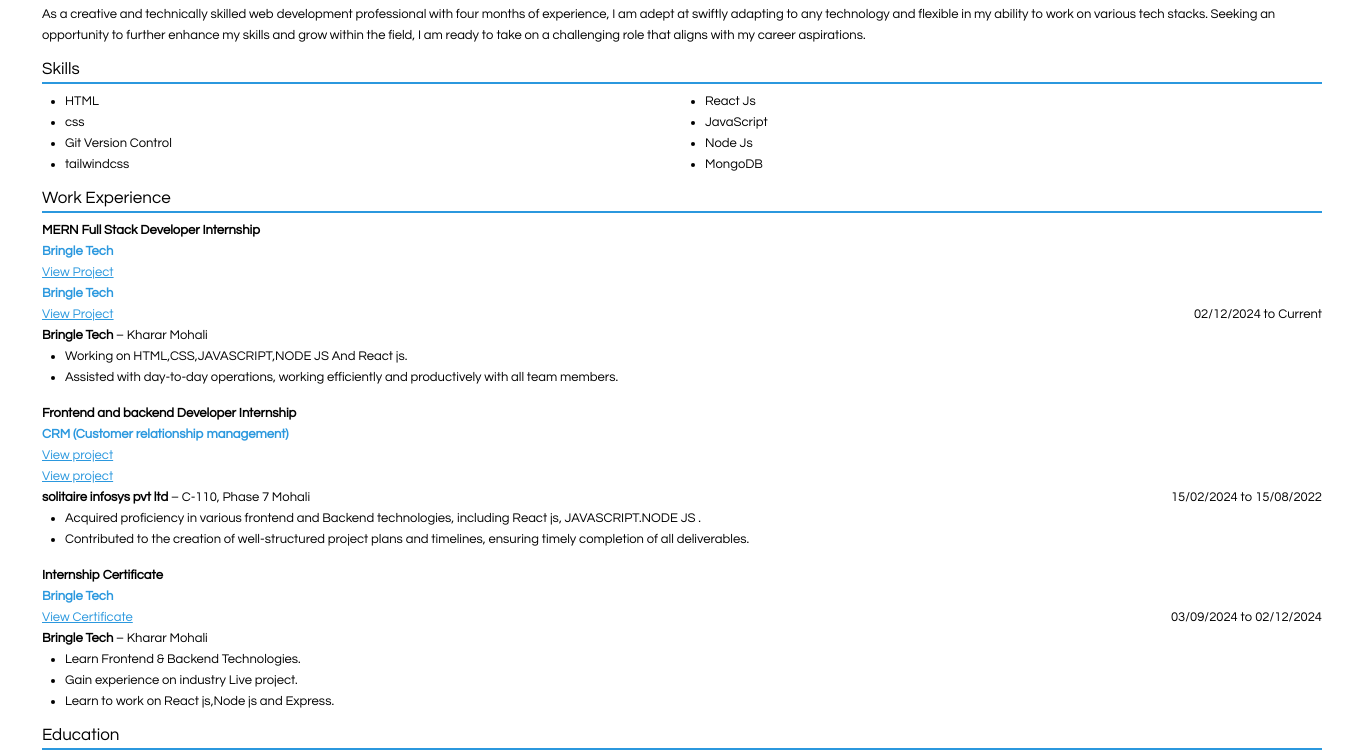
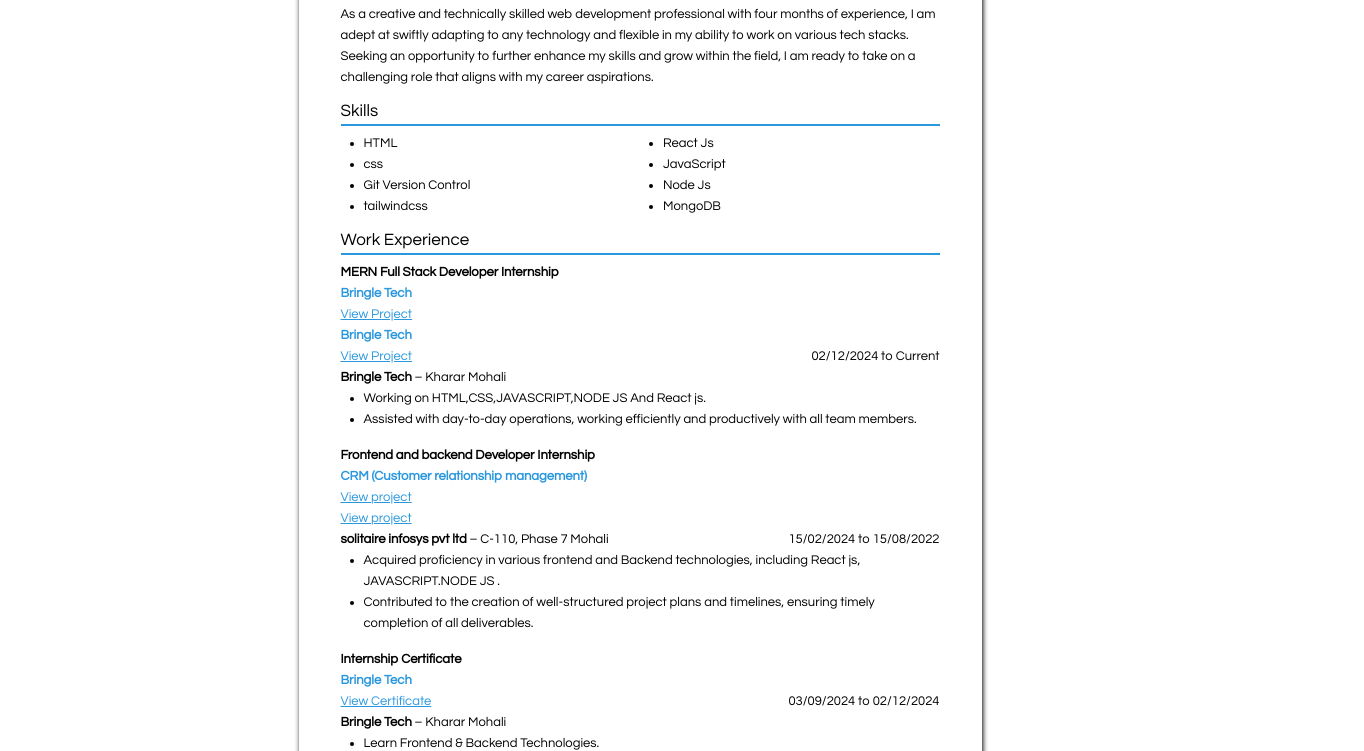
Before and after one commit to sandeep7070/resume, a plain HTML site: page index.html in a window 1280 px wide. Shown: the part 290-1041 px from the top of the page, 1364 px wide, since content can reach past the window. Drawn offline with Linux system fonts and the light colour scheme.

Commit message:
2nd commit

```diff
--- a/index.html
+++ b/index.html
@@ -12,7 +12,7 @@
       referrerpolicy="no-referrer"
     />
   </head>
-  <body>
+  <body style="font-size: 1.5rem;">
     <div class="" tabindex="">
       <div>
         <style type="text/css" id="static">
@@ -688,7 +688,7 @@
         </style>
       </div>
       <div
-        style="margin: 5px auto; box-shadow: 1px 2px 5px black;width: 100%"
+        style="margin: 5px auto; box-shadow: 1px 2px 5px black"
         class="document doc-root fontsize fontface vmargins hmargins pagesize skn-upt2 UPT2 MPR"
         docskinwidth="599"
         data-color="#2b98de"
```
